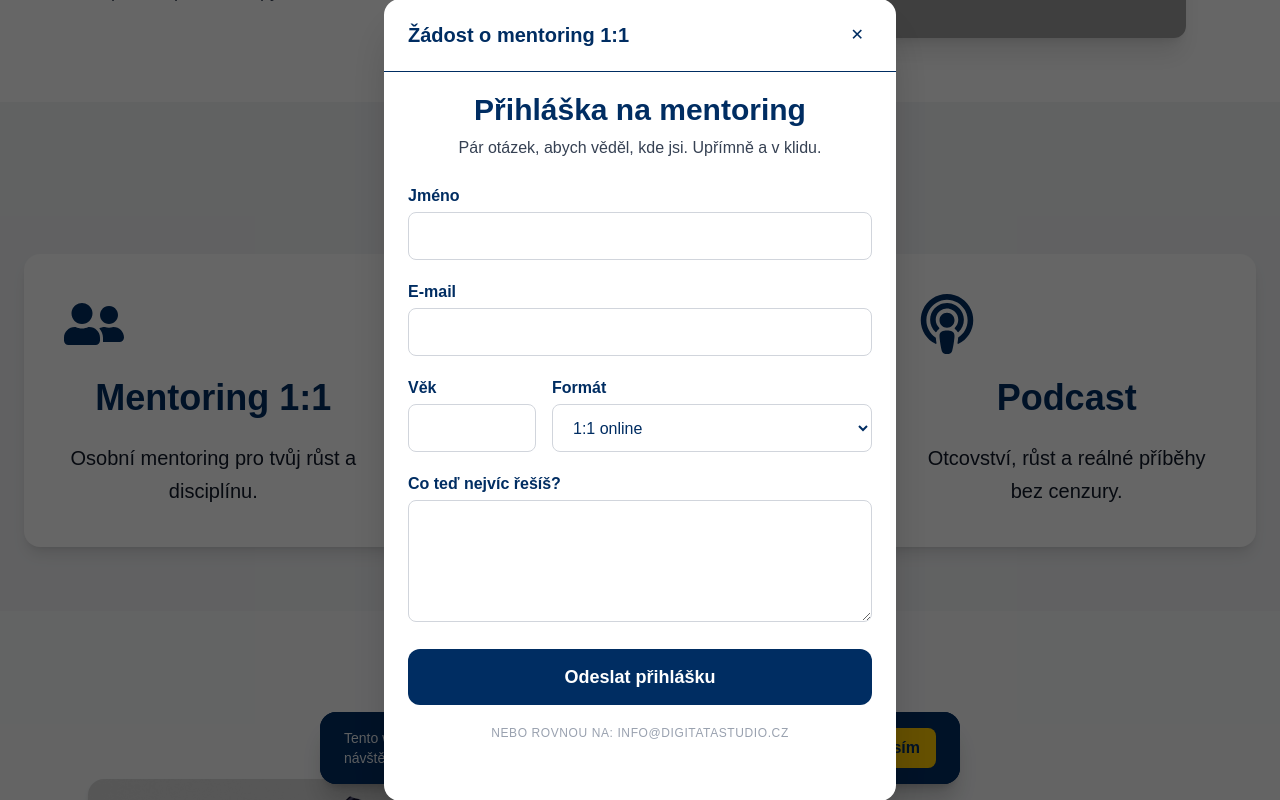
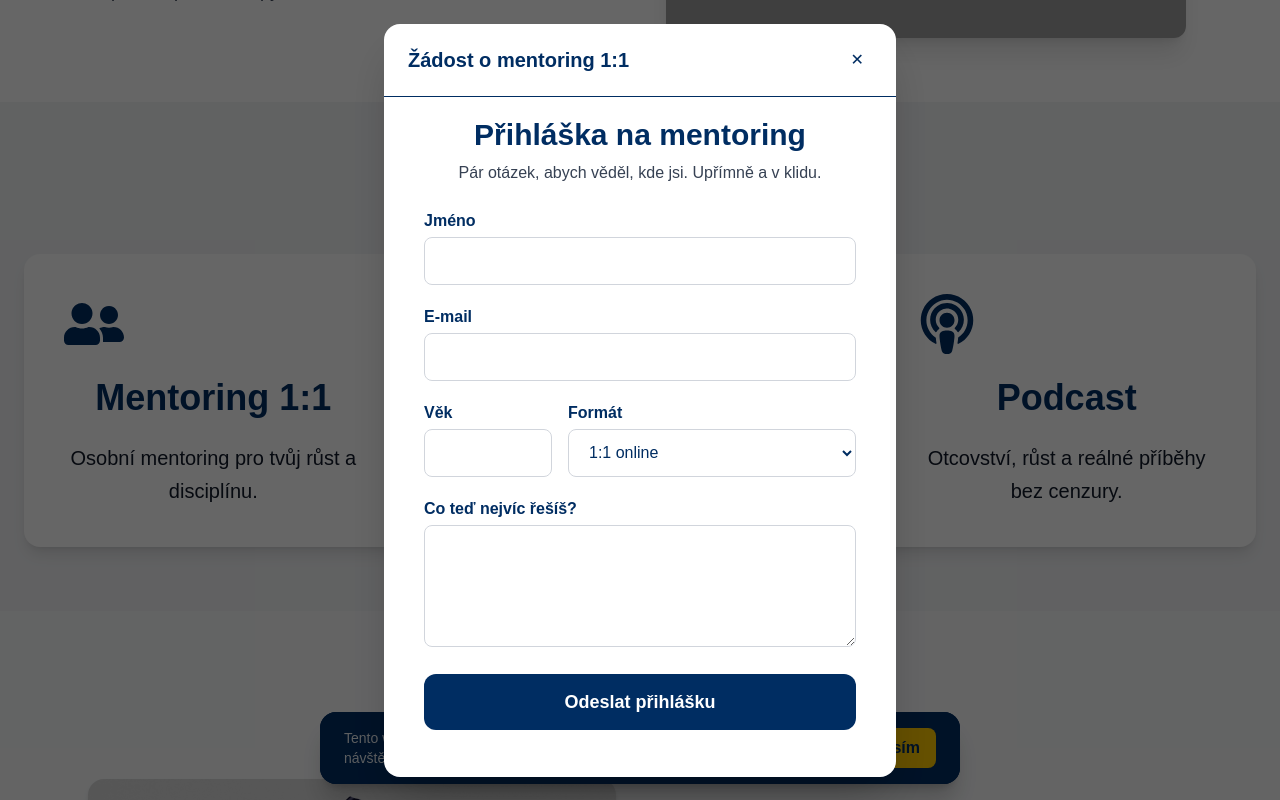
Before and after one commit to digitatastudio/digitata, a Next.js app: page / in a window 1280 px wide. Both pictures are taken after a click on the button "Mentoring 1:1". Shown: the part 1216-2016 px from the top of the page. Built offline with nearby package versions, Linux system fonts and the light colour scheme; no server answers; grey boxes are pictures that could not be loaded.

Commit message:
fix: simple forced scroll on mentoring form

```diff
--- a/src/app/components/MentoringForm.tsx
+++ b/src/app/components/MentoringForm.tsx
@@ -14,7 +14,7 @@ export default function MentoringForm({ onClose }: Props) {
     setErrorMsg("");
 
     const form = e.currentTarget;
-    const formData = new FormData(form); // Modernější a spolehlivější způsob
+    const formData = new FormData(form);
 
     const data = {
       name: formData.get("name")?.toString().trim(),
@@ -25,7 +25,6 @@ export default function MentoringForm({ onClose }: Props) {
     };
 
     try {
-      // DŮLEŽITÉ: Kontrola, zda URL odpovídá tvé route.ts
       const res = await fetch("/api/mentoring", {
         method: "POST",
         headers: {
@@ -51,11 +50,12 @@ export default function MentoringForm({ onClose }: Props) {
   }
 
   return (
-    /* DŮLEŽITÉ PRO SCROLLOVÁNÍ:
-       Přidáváme 'touch-pan-y' pro Safari a 'relative' s vysokým z-indexem.
-       Zároveň odstraňujeme bg-white, protože ten už je v page.tsx.
+    /* TADY JSOU TY 3 KLÍČOVÉ TŘÍDY PRO SCROLL:
+       max-h-[80vh] -> omezí výšku
+       overflow-y-auto -> zapne posuvník
+       overscroll-contain -> zabrání předání scrollu na pozadí
     */
-    <div className="w-full touch-pan-y relative z-[10001] pb-10">
+    <div className="w-full max-h-[80vh] overflow-y-auto overscroll-contain touch-pan-y relative z-[10001] pb-10 px-2 sm:px-4 custom-scrollbar">
       <h2 className="text-2xl md:text-3xl font-extrabold text-center mb-2 text-[#002D62]">
         Přihláška na mentoring
       </h2>
@@ -143,7 +143,7 @@ export default function MentoringForm({ onClose }: Props) {
           {status === "sending" ? "Odesílám..." : "Odeslat přihlášku"}
         </button>
 
-        <p className="text-xs text-gray-400 text-center uppercase tracking-wider">
+        <p className="text-xs text-gray-400 text-center uppercase tracking-wider mt-4">
           nebo rovnou na: info@digitatastudio.cz
         </p>
       </form>
```
